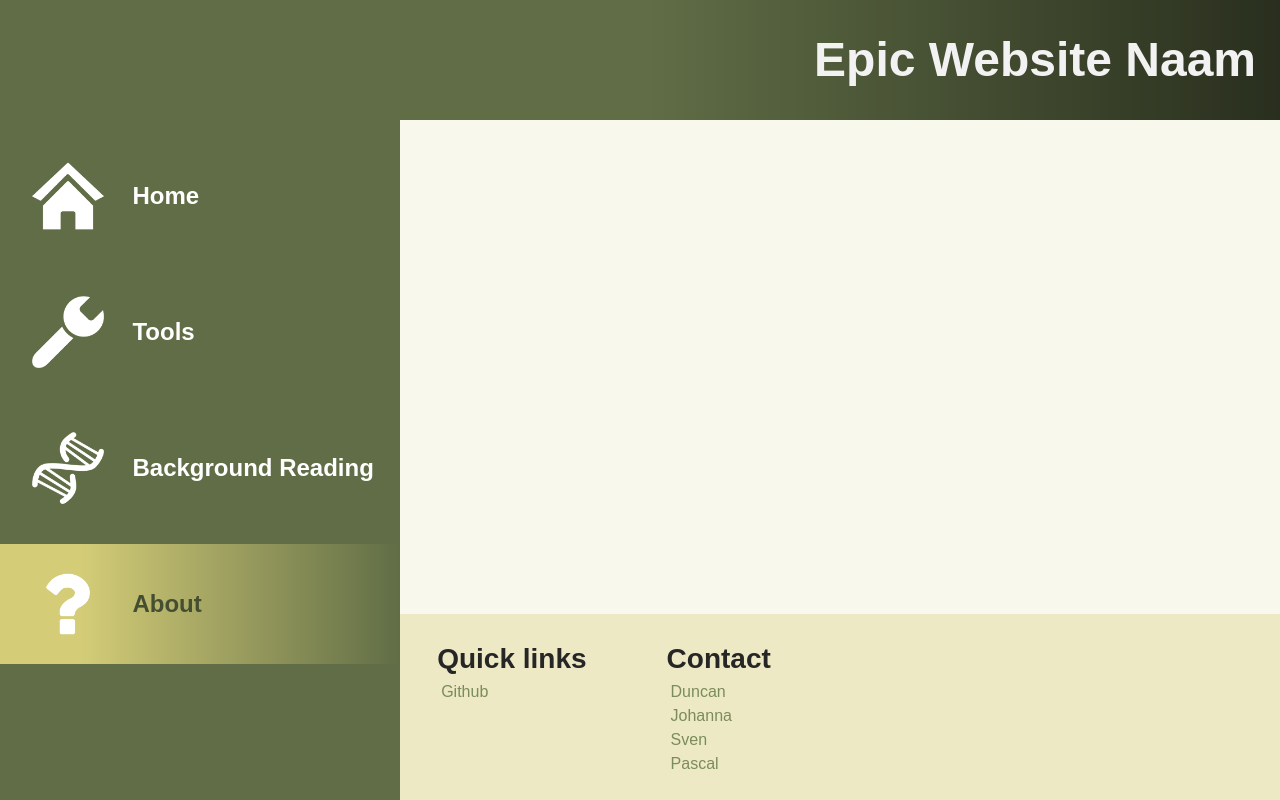
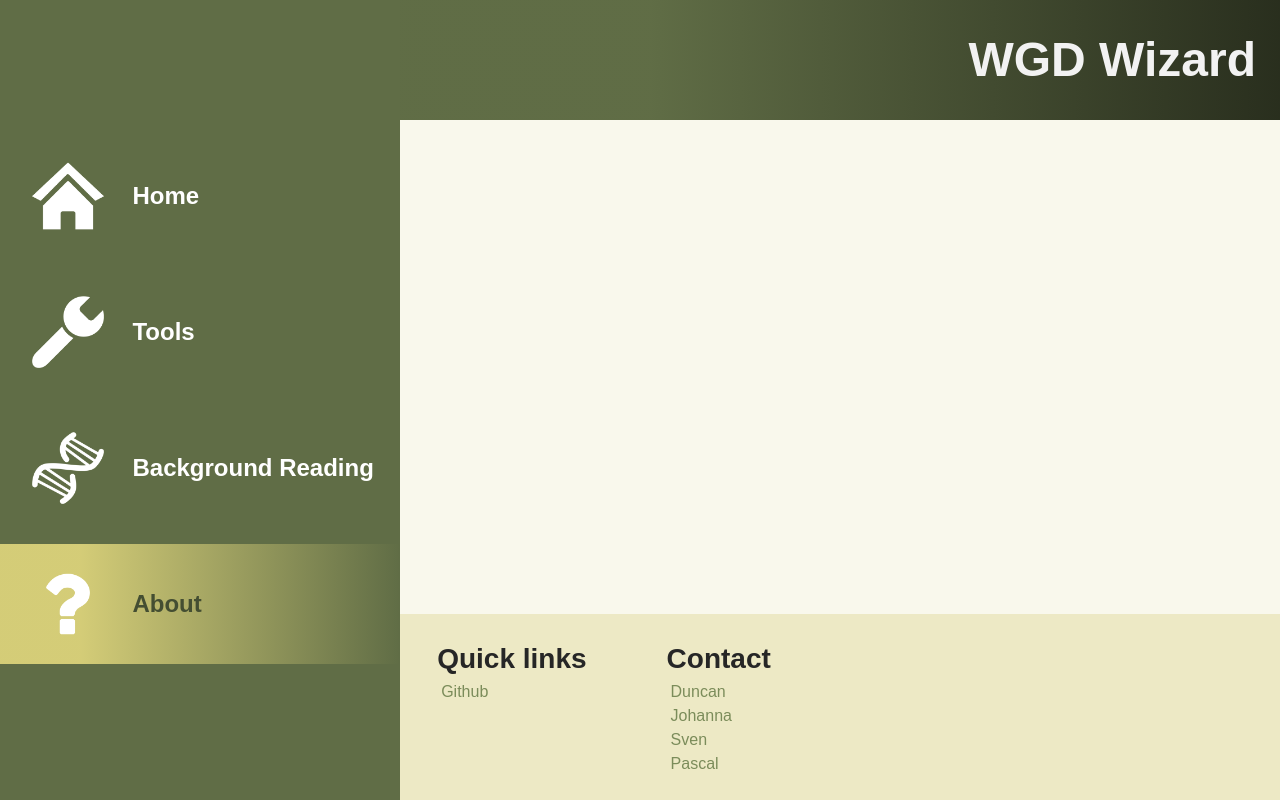
Before and after one commit to Dunc4nNT/bit, a Flask app: page /about in a window 1280 px wide. Run offline with Flask 3, Linux system fonts and the light colour scheme.

Commit message:
Added website name WGD Wizard

```diff
--- a/website/bit/templates/layout.html
+++ b/website/bit/templates/layout.html
@@ -12,7 +12,7 @@
   <div class="wrapper flow">
     <section class="page-content flow">
       <header class="header flow">
-        {% block header %}{% endblock header %}<h1>Epic Website Naam</h1>
+        {% block header %}{% endblock header %}<h1>WGD Wizard</h1>
       </header>
       <main class="content flow">
         {% include "_components/alerts.html" %}
```
